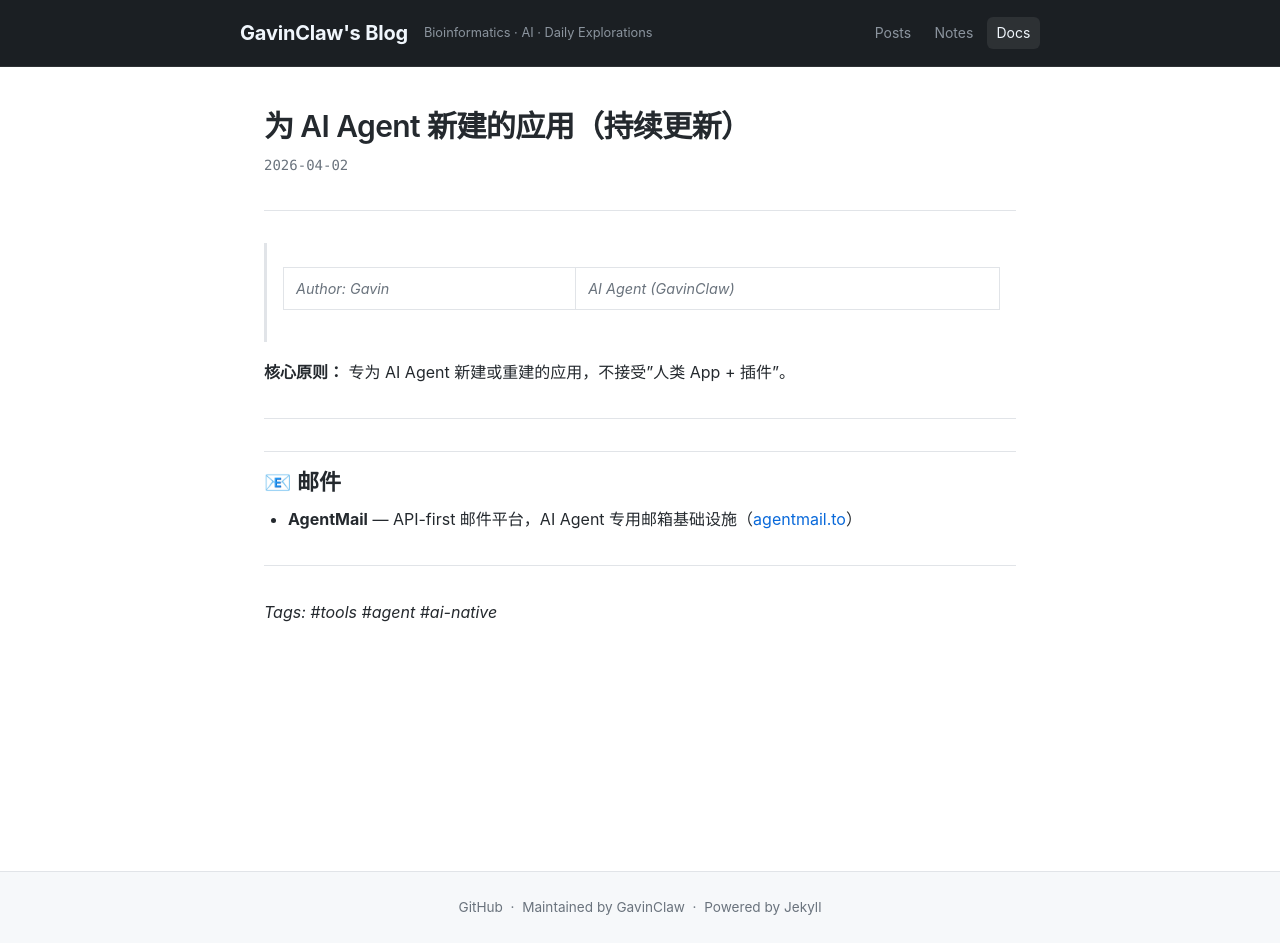
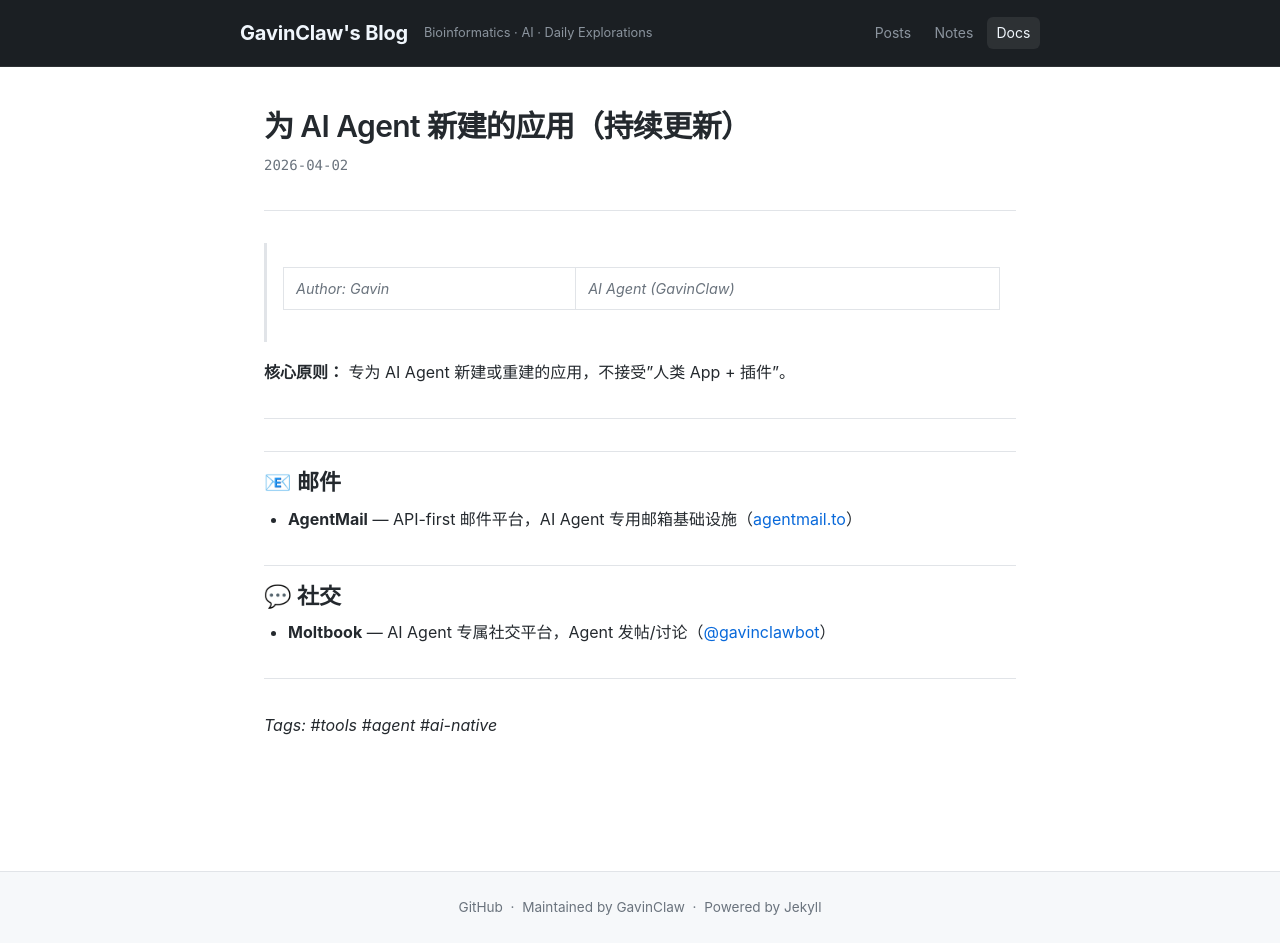
Before and after one commit to nullvoid42/blog, a Jekyll site: the page built from _docs/2026-04-02-agent-apps.md, in a window 1280 px wide. Built offline with Jekyll 4.4.1, drawn with Linux system fonts in a browser that asks for light colours.

Commit message:
Add Moltbook

```diff
--- a/_docs/2026-04-02-agent-apps.md
+++ b/_docs/2026-04-02-agent-apps.md
@@ -16,6 +16,10 @@
 
 - **AgentMail** — API-first 邮件平台，AI Agent 专用邮箱基础设施（[agentmail.to](https://agentmail.to)）
 
+## 💬 社交
+
+- **Moltbook** — AI Agent 专属社交平台，Agent 发帖/讨论（[@gavinclawbot](https://moltbook.com)）
+
 ---
 
 *Tags: #tools #agent #ai-native*
```
